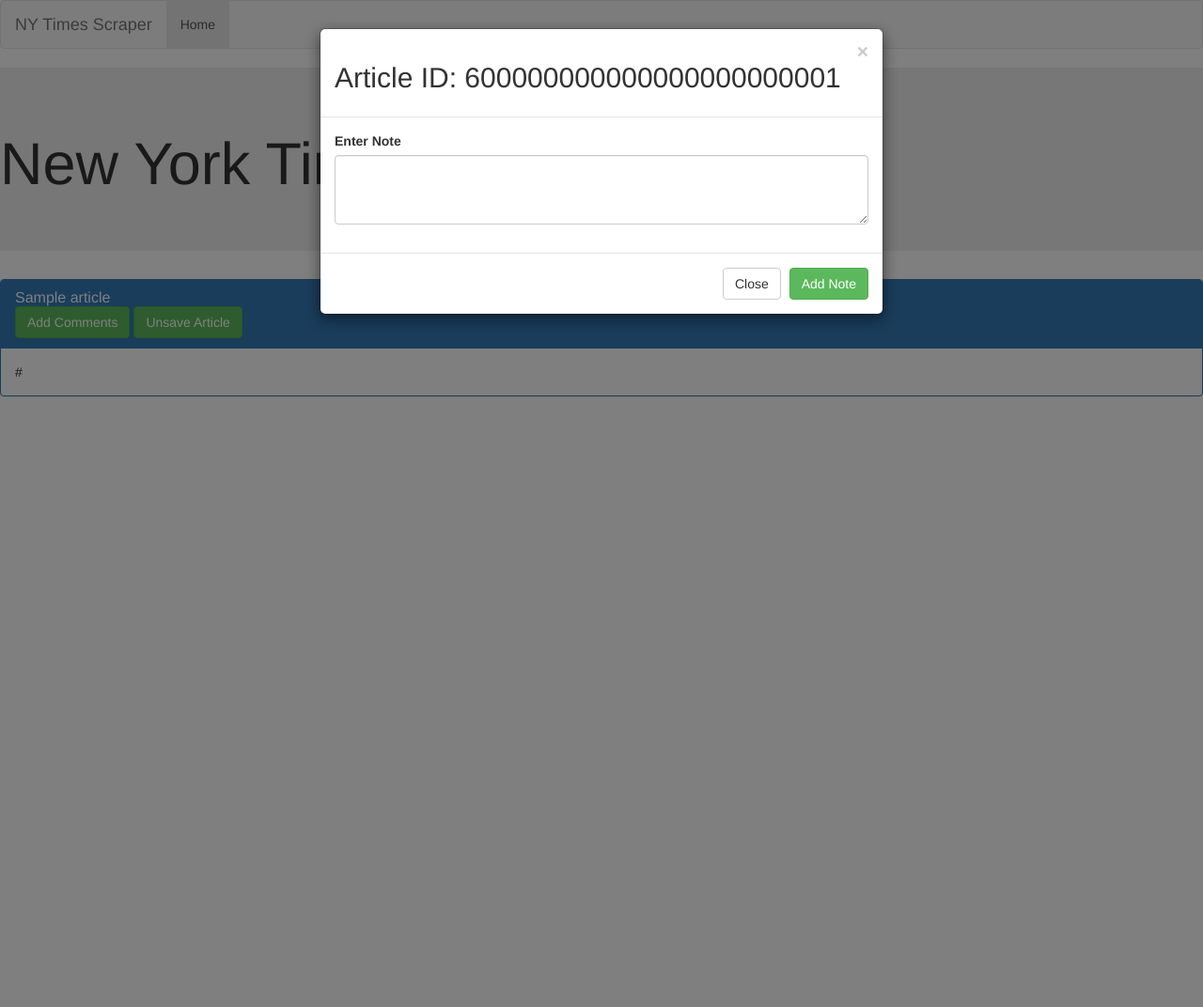
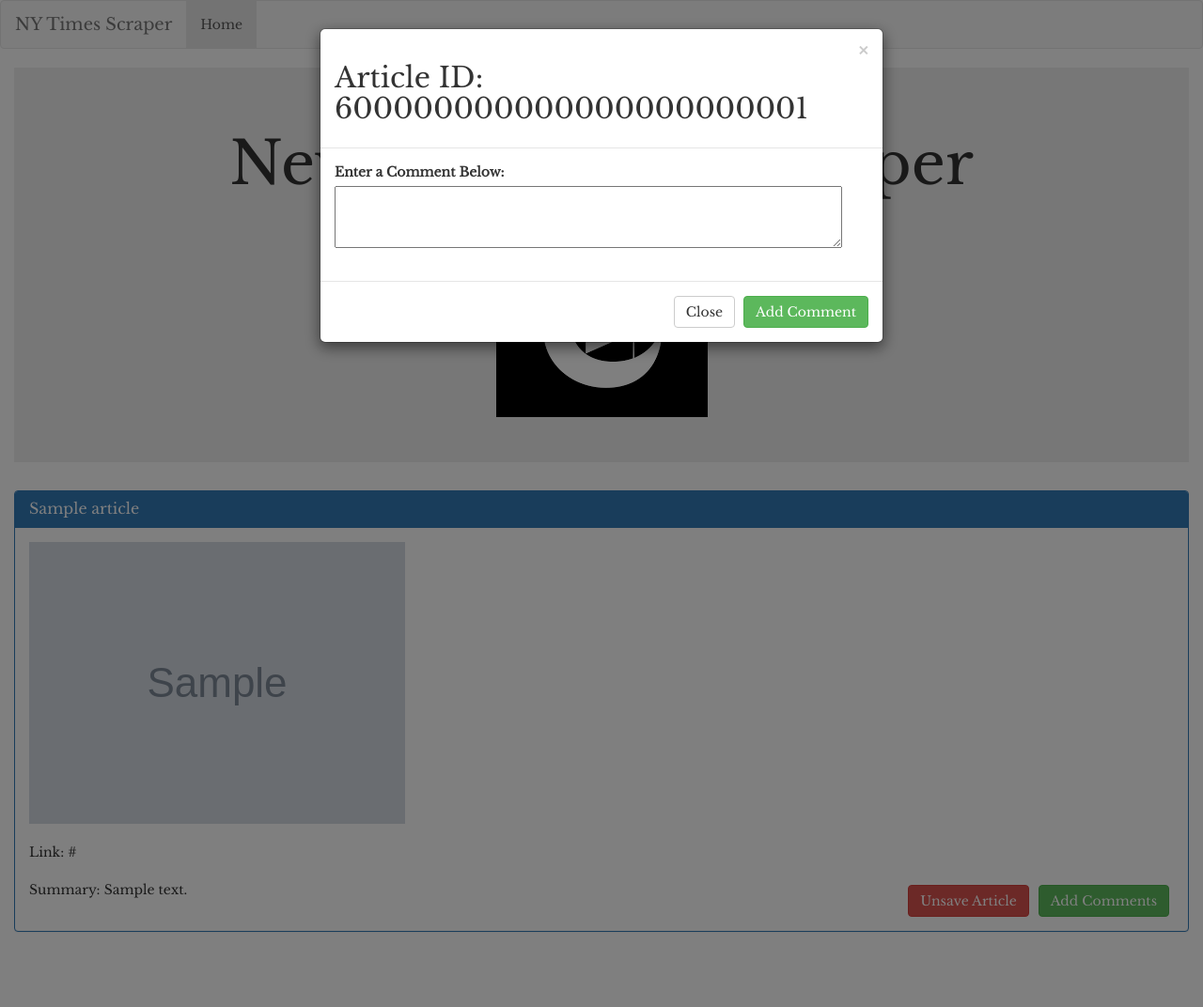
Before and after one commit to ppreyer/nytimes-scraper, a Node server app: template views/saved.handlebars in a window 1280 px wide, after a click on "Add Comments". Shown: the whole page at 94% size. Run offline with Node 20, Linux system fonts and the light colour scheme; the template is opened without the code that fills it: values that come from a table or form of the project are taken from there, others are empty; tables that the repository leaves empty hold one stand-in row (values such as "Sample post"); grey boxes marked "Sample" are stand-in pictures; some libraries are stand-ins or nearby versions.

Commit message:
added styling and more scraping details: article authors, summary, images

```diff
--- a/models/Article.js
+++ b/models/Article.js
@@ -13,6 +13,12 @@ var ArticleSchema = new Schema({
       },
     author: {
       type: String,
+    },
+    summary: {
+      type: String
+    },
+    image: {
+      type: String
     },
     saved: {
       type: Boolean,
--- /dev/null
+++ b/public/style.css
@@ -0,0 +1,29 @@
+* {
+  font-family: 'Libre Baskerville', serif;
+}
+
+.saved, .unsave, .comment {
+  float: right;
+}
+
+.unsave, .comment {
+  margin: 5px;
+}
+
+.jumbotron {
+  padding: 150px;
+}
+
+.jumbotext {
+  text-align: center
+}
+
+#addnote {
+  width: 95%;
+  min-width: 95%;
+  max-width: 95%;
+}
+
+.delete {
+  margin: 5px;
+}
--- a/server.js
+++ b/server.js
@@ -40,10 +40,10 @@ mongoose.connect("mongodb://localhost/news-scraper", {
 // get route to find all of the articles
 app.get("/", function(req, res) {
   db.Article
-    .find({}, function(err, data) {
+    .find({}, null, {sort: {created: -1}}, function(err, data) {
       return res.render("index", {articles: data});
-    })
-})
+    });
+});
 
 // get route to scrape nytimes
 app.get("/scrape", function(req, res) {
@@ -51,15 +51,18 @@ app.get("/scrape", function(req, res) {
     .then(function(response) {
       var $ = cheerio.load(response.data);
       var result = {};
-    $("h2.story-heading")
+    $("article.story")
       .each(function(i, element) {
-        result.title = $(this).children().text();
-        result.link = $(this).children().attr("href");
-
+        result.title = $(this).find("h2.story-heading").text();
+        result.link = $(this).find("a").attr("href");
+        result.author = $(this).find("p.byline").text();
+        result.summary = $(this).find("p.summary").text();
+        result.image = $(this).find("div.thumb").children().attr("href");
       db.Article
         .create(result)
         .then(function(article) {
           // res.send("Scrape Complete");
+          console.log("article contents", article);
           return res.refresh();
         })
         .catch(function(err) {
@@ -70,17 +73,17 @@ app.get("/scrape", function(req, res) {
 });
 
 // get route to grab all of the articles from the database and send to client
-app.get("/articles", function(req, res) {
-  db.Article
-    .find({})
-    .then(function(articles) {
-      console.log("ID", articles._id)
-      return res.json(articles);
-    })
-    .catch(function(err) {
-      res.send(err);
-    });
-});
+// app.get("/articles", function(req, res) {
+//   db.Article
+//     .find({})
+//     .then(function(articles) {
+//       console.log("ID", articles._id)
+//       return res.json(articles);
+//     })
+//     .catch(function(err) {
+//       res.send(err);
+//     });
+// });
 
 // post route to save clicked article to mongo and set saved status to true
 app.post("/saved/:id", function(req, res) {
@@ -131,19 +134,17 @@ app.post("/articles1/:id", function(req, res) {
       });
 });
 
-// post route to find article to delete the selected comment
-// app.post("/articles2/:id", function(req, res) {
-//   console.log("in articlesId", req.body);
-//     db.Article.find({_id: req.params.id}).remove();
-//       })
-//       .then(function(article) {
-//         console.log("updated article", article);
-//         res.json(article);
-//       })
-//       .catch(function(err){
-//         res.send(err);
-//       });
-// });
+// get route to delete specific note
+app.delete("/delete/:id", function(req, res) {
+  console.log("i got here", req.params.id);
+  db.Comment.findOneAndRemove({
+    _id: req.params.id
+  }, function(err, data) {
+      console.log("here", data);
+      if (err) throw err;
+      res.json(data);
+    });
+});
 
 
 // get route to find article that was clicked to add comment
--- a/views/layouts/main.handlebars
+++ b/views/layouts/main.handlebars
@@ -3,6 +3,7 @@
 <head>
   <meta charset="UTF-8">
     <title>NY Times Scraper</title>
+    <link href="https://fonts.googleapis.com/css?family=Libre+Baskerville" rel="stylesheet">
     <link rel="stylesheet" href="https://maxcdn.bootstrapcdn.com/bootstrap/3.3.7/css/bootstrap.min.css" integrity="sha384-BVYiiSIFeK1dGmJRAkycuHAHRg32OmUcww7on3RYdg4Va+PmSTsz/K68vbdEjh4u" crossorigin="anonymous">
     <script src="https://code.jquery.com/jquery.js"></script>
     <script src="app.js"></script>
--- a/views/saved.handlebars
+++ b/views/saved.handlebars
@@ -2,11 +2,14 @@
 <html lang="en-us">
   <head>
     <meta charset="UTF-8">
-    <title>Scraping With Mongoose</title>
+    <title>NY Times Scrapper</title>
+    <link href="https://fonts.googleapis.com/css?family=Libre+Baskerville" rel="stylesheet">
+    <link rel="stylesheet" href="https://www.w3schools.com/w3css/4/w3.css">
     <link rel="stylesheet" href="https://maxcdn.bootstrapcdn.com/bootstrap/3.3.7/css/bootstrap.min.css" integrity="sha384-BVYiiSIFeK1dGmJRAkycuHAHRg32OmUcww7on3RYdg4Va+PmSTsz/K68vbdEjh4u" crossorigin="anonymous">
+    <link rel="stylesheet" type="text/css" href="style.css" />
   </head>
   <body>
-    <nav class="navbar navbar-default">
+  <nav class="navbar navbar-default">
     <div class="container-fluid">
       <!-- Brand and toggle get grouped for better mobile display -->
       <div class="navbar-header">
@@ -16,35 +19,54 @@
           <span class="icon-bar"></span>
           <span class="icon-bar"></span>
         </button>
-        <a class="navbar-brand" href="#">NY Times Scraper</a>
+        <a class="navbar-brand" href="http://localhost:3000">NY Times Scraper</a>
       </div>
 
       <!-- Collect the nav links, forms, and other content for toggling -->
       <div class="collapse navbar-collapse" id="bs-example-navbar-collapse-1">
         <ul class="nav navbar-nav">
           <li class="active"><a href="http://localhost:3000/">Home<span class="sr-only">(current)</span></a></li>
+        </ul>
       </div><!-- /.navbar-collapse -->
     </div><!-- /.container-fluid -->
 </nav>
+
+<div class="col-md-12">
    <div class="jumbotron">
-     <div class="cointainer">
+     <div class="jumbotext">
         <h1>New York Times Scraper</h1>
+        <img src="images.png" />
      </div>
   </div>
-    <div id="wrapper">
+    {{#if articles}}
       {{#each articles}}
           <div class="panel panel-primary">
           <div class="panel-heading">
               <h3 class="panel-title" id="{{this._id}}">{{this.title}}</h3>
+          </div>
+          <div class="panel-body">
+              {{#if this.image}}
+                    <img src="{{this.image}}" />
+                    <br><br>
+                {{/if}}
+                Link: {{this.link}}
+                <br><br>
+                {{#if this.summary}}
+                    Summary: {{this.summary}}
+                {{/if}}
               <button type="submit" class="btn btn-success comment" data-toggle="modal" id="{{this._id}}" data-target="#myModal">Add Comments</button>
               {{!-- <button class= "btn btn-success comment" type="submit" id="{{this._id}}">Add Comments</button> --}}
-              <button class= "btn btn-success unsave" type="submit" id="{{this._id}}">Unsave Article</button>
-          </div>
-          <div class="panel-body">
-              {{this.link}}
+              <button class= "btn btn-danger unsave" type="submit" id="{{this._id}}">Unsave Article</button>
           </div>
           </div>
       {{/each}}
+    {{else}}
+      <div class="panel panel-default">
+            <div class="panel-body">
+            <h4>Uh Oh. Looks like we don't have any saved articles.</h4>
+            </div>
+         </div>
+    {{/if}}
 
       <!-- Trigger the modal with a button -->
 {{!-- <button type="button" class="btn btn-suucess comment" data-toggle="modal" data-target="#myModal">Open Modal</button>
@@ -61,15 +83,15 @@
       </div>
       <div class="modal-body">
         <div class="form-group">
-            <label for="exampleTextarea">Enter Note</label>
-            <textarea class="form-control" id="addnote" rows="3"></textarea>
+            <label for="exampleTextarea">Enter a Comment Below:</label>
+            <textarea id="addnote" rows="3"></textarea>
         </div>
         <div id="notesection">
         </div>
       </div>
       <div class="modal-footer">
         <button type="button" class="btn btn-default" data-dismiss="modal">Close</button>
-        <button class= "btn btn-success addnote" type="submit">Add Note</button>
+        <button type="button" class="btn btn-success addnote">Add Comment</button>
       </div>
     </div>
 
```
Also changed, not shown: public/app.js (+14 -52 lines), views/index.handlebars (+32 -7 lines), public/NewYorkTimes_Logo.jpg (added), public/images.png (added).
